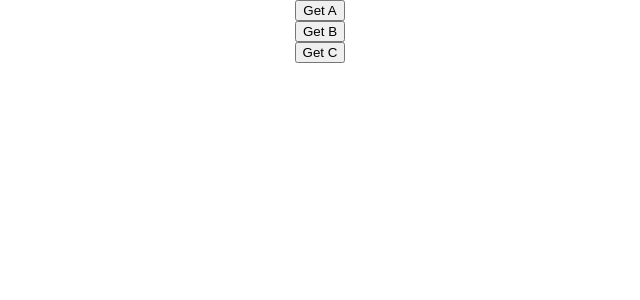
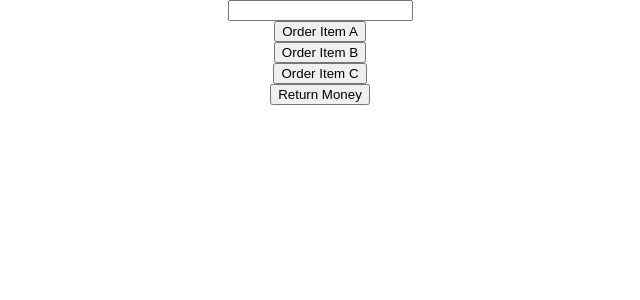
Before and after one commit to poppashingles/javascript_react_keypad, a React (Create React App) app: page / in a window 1280 px wide. Shown: the top 300 px of the page, without its empty margins (320-960 px from the left). Built offline with nearby package versions, Linux system fonts and the light colour scheme.

Commit message:
Initial chai test is passing to confirm the buttons are displayed

```diff
--- a/src/App.js
+++ b/src/App.js
@@ -1,13 +1,13 @@
 import React, { Component } from 'react';
 import './App.css';
 
-import { Keypad } from './container/keypad.jsx'
+import { VendingMachine } from './container/vending_machine.jsx'
 
 class App extends Component {
   render() {
     return (
       <div className="App">
-        <Keypad />
+        <VendingMachine />
       </div>
     );
   }
--- a/src/components/get-a-button.jsx
+++ b/src/components/order_item_a_button.jsx
@@ -4,7 +4,7 @@ export class GetAButton extends React.Component {
   render() {
     return (
       <div>
-        <button id="get-a-button">Get A</button>
+        <button id="get-a-button">Order Item A</button>
       </div>
     )
   }
--- a/src/components/get-b-button.jsx
+++ b/src/components/order_item_b_button.jsx
@@ -4,7 +4,7 @@ export class GetBButton extends React.Component {
   render() {
     return (
       <div>
-        <button id="get-b-button">Get B</button>
+        <button id="get-b-button">Order Item B</button>
       </div>
     )
   }
--- a/src/components/get-c-button.jsx
+++ b/src/components/order_item_c_button.jsx
@@ -4,7 +4,7 @@ export class GetCButton extends React.Component {
   render() {
     return (
       <div>
-        <button id="get-c-button">Get C</button>
+        <button id="get-c-button">Order Item C</button>
       </div>
     )
   }
--- /dev/null
+++ b/src/components/refund.jsx
@@ -0,0 +1,11 @@
+import React from 'react'
+
+export class Refund extends React.Component {
+  render() {
+    return (
+      <div>
+        <button id="refund-button">Return Money</button>
+      </div>
+    )
+  }
+}
--- /dev/null
+++ b/src/components/screen.jsx
@@ -0,0 +1,11 @@
+import React from 'react'
+
+export class Screen extends React.Component {
+  render() {
+    return (
+      <div>
+        <input id="screen"></input>
+      </div>
+    )
+  }
+}
--- a/src/container/keypad.jsx
+++ b/src/container/keypad.jsx
@@ -1,16 +1,22 @@
 import React from 'react';
 
-import { GetAButton } from '../components/get-a-button.jsx'
-import { GetBButton } from '../components/get-b-button.jsx'
-import { GetCButton } from '../components/get-c-button.jsx'
+import { GetAButton } from '../components/order_item_a_button.jsx'
+import { GetBButton } from '../components/order_item_b_button.jsx'
+import { GetCButton } from '../components/order_item_c_button.jsx'
+import { Refund } from '../components/refund.jsx'
+import { Screen } from '../components/screen.jsx'
 
 export class Keypad extends React.Component {
+
+
   render() {
     return (
       <div className="App">
+        <Screen />
         <GetAButton />
         <GetBButton />
         <GetCButton />
+        <Refund />
       </div>
     );
   }
--- /dev/null
+++ b/src/container/vending_machine.jsx
@@ -0,0 +1,13 @@
+import React from 'react';
+
+import { Keypad } from './keypad.jsx'
+
+export class VendingMachine extends React.Component {
+  render() {
+    return (
+      <div className="App">
+        <Keypad />
+      </div>
+    );
+  }
+}
```
